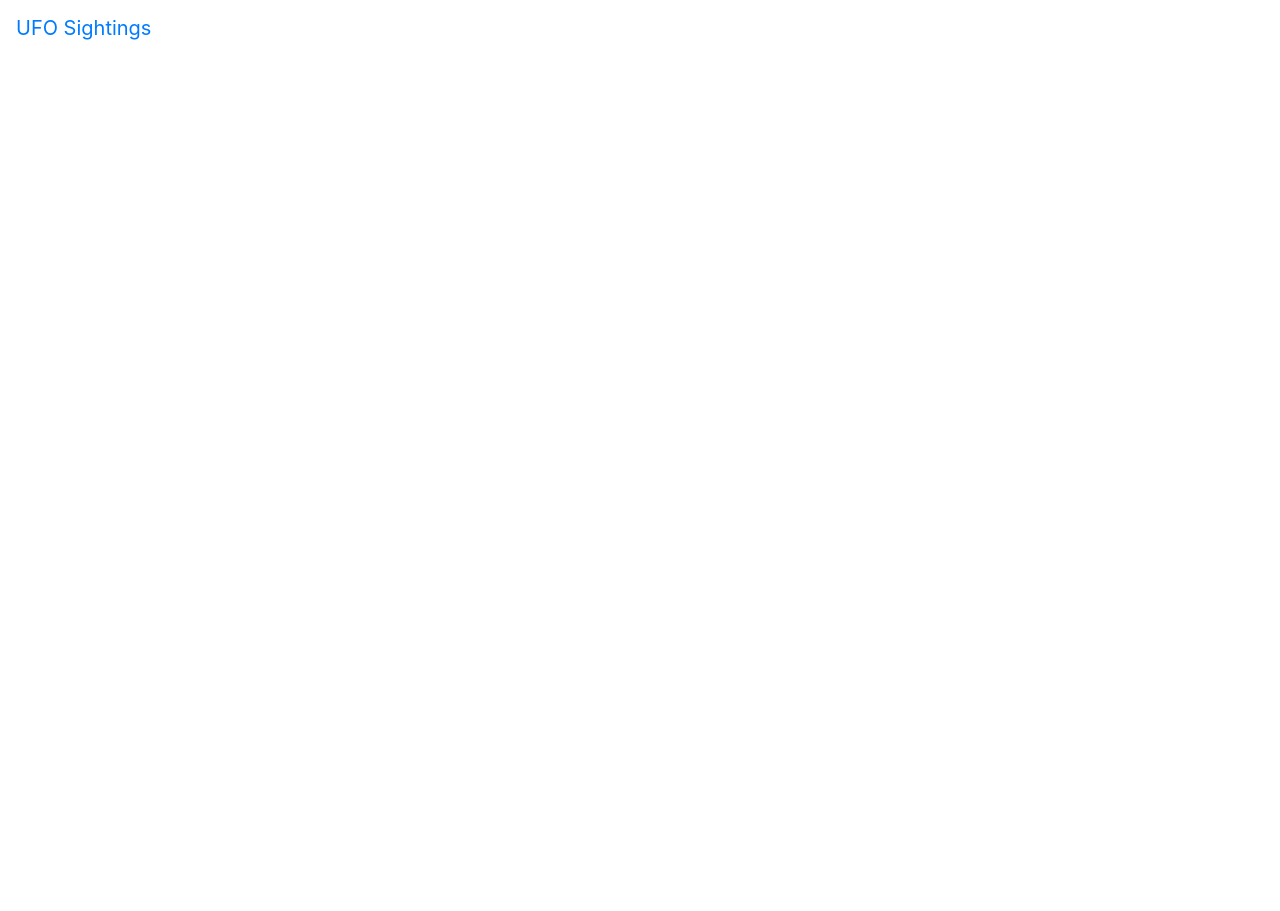
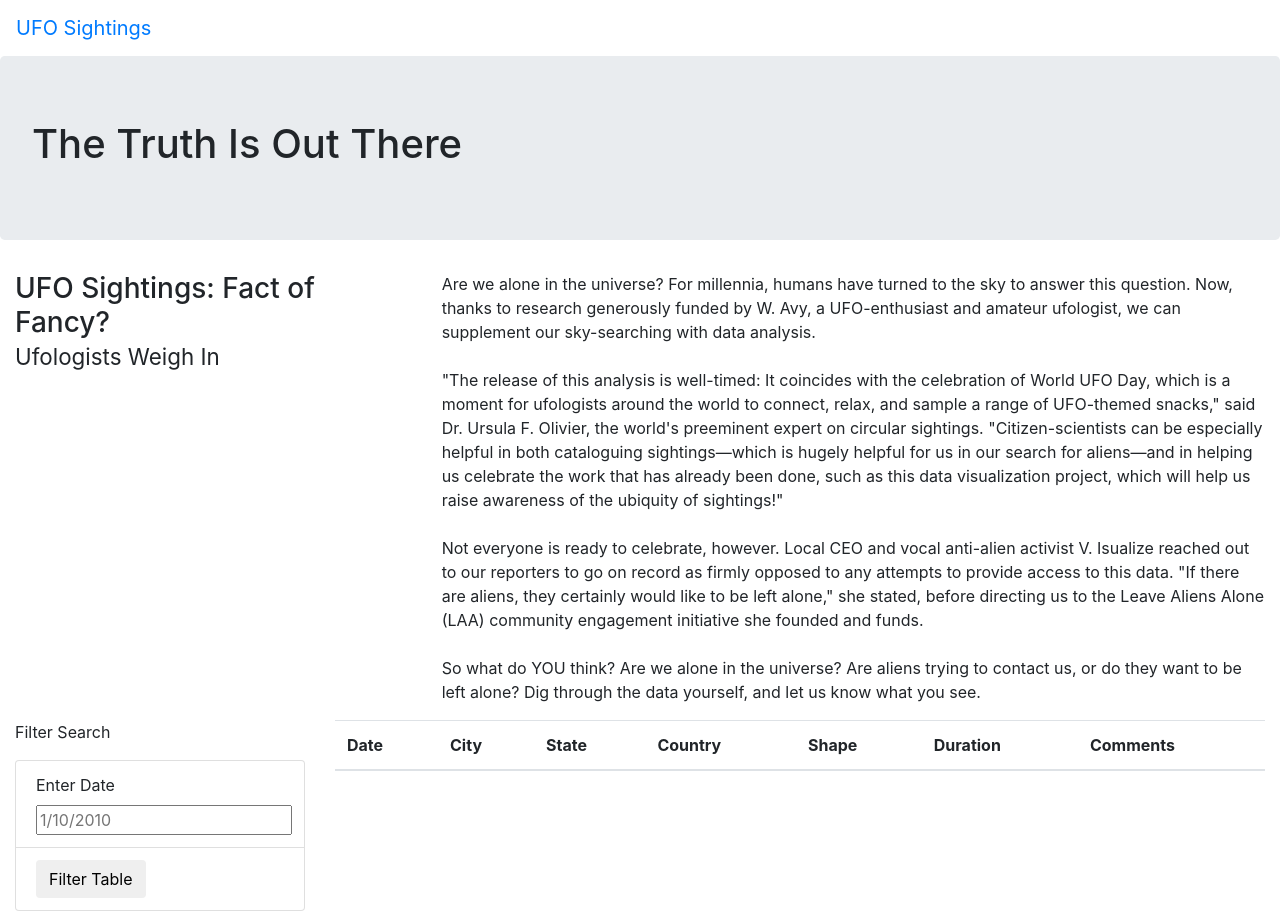
Before and after one commit to CPotts82/UFOs, a plain HTML site: page index.html in a window 1280 px wide. Before the commit the page ends 800 px from the top, so only its background shows below. Drawn offline with nearby package versions, Linux system fonts and the light colour scheme.

Commit message:
Add files via upload

```diff
--- a/index.html
+++ b/index.html
@@ -18,6 +18,57 @@
         <nav class="navbar navbar-expand-lg">
             <a class="navbar-brand" href="index.html">UFO Sightings</a>
         </nav>
+        <div class="jumbotron">
+            <h1>The Truth Is Out There</h1>
+        </div>
+        <div class="container-fluid">
+            <div class="row">
+                <div class="col-md-4">
+                    <h3>UFO Sightings: Fact of Fancy?<br><small>Ufologists Weigh In</small></h3>
+                </div>
+                <div class="col-md-8">
+                    <p>
+                      Are we alone in the universe? For millennia, humans have turned to the sky to answer this question. Now, thanks to research generously funded by W. Avy, a UFO-enthusiast and amateur ufologist, we can supplement our sky-searching with data analysis.<br><br>"The release of this analysis is well-timed: It coincides with the celebration of World UFO Day, which is a moment for ufologists around the world to connect, relax, and sample a range of UFO-themed snacks," said Dr. Ursula F. Olivier, the world's preeminent expert on circular sightings. "Citizen-scientists can be especially helpful in both cataloguing sightings—which is hugely helpful for us in our search for aliens—and in helping us celebrate the work that has already been done, such as this data visualization project, which will help us raise awareness of the ubiquity of sightings!"<br><br>Not everyone is ready to celebrate, however. Local CEO and vocal anti-alien activist V. Isualize reached out to our reporters to go on record as firmly opposed to any attempts to provide access to this data. "If there are aliens, they certainly would like to be left alone," she stated, before directing us to the Leave Aliens Alone (LAA) community engagement initiative she founded and funds.<br><br>So what do YOU think? Are we alone in the universe? Are aliens trying to contact us, or do they want to be left alone? Dig through the data yourself, and let us know what you see.
+
+
+                    </p>
+                </div>
+            </div>
+        </div>
+        <div class="container-fluid">
+            <div class="row">
+                <div class="col-md-3">
+                    <form>
+                        <p>Filter Search</p>
+                    </form>
+                    <ul class="list-group">
+                        <li class="list-group-item">
+                            <label for="date">Enter Date</label>
+                            <input type="text" placeholder="1/10/2010" id="datetime" />
+                        </li>
+                        <li class="list-group-item">
+                            <button id="filter-btn" type="button" class="btn btn-default">Filter Table</button>
+                        </li>
+                    </ul>
+                </div>
+                <div class="col-md-9">
+                    <table class="table table-striped">
+                        <thead>
+                            <tr>
+                                <th>Date</th>
+                                <th>City</th>
+                                <th>State</th>
+                                <th>Country</th>
+                                <th>Shape</th>
+                                <th>Duration</th>
+                                <th>Comments</th>
+                            </tr>
+                        </thead>
+                        <tbody></tbody>
+                    </table>
+                </div>
+            </div>
+        </div>
     </div>
 </body>
 </html>
```
